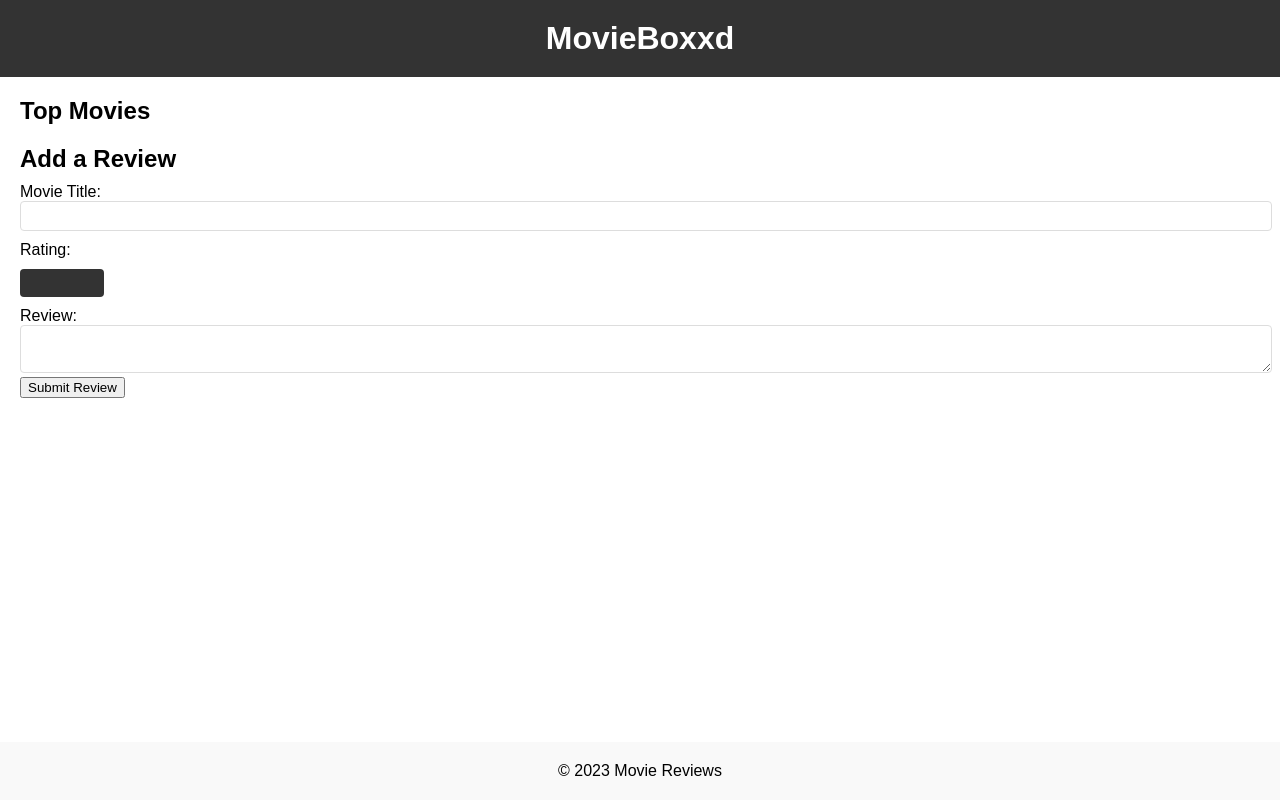
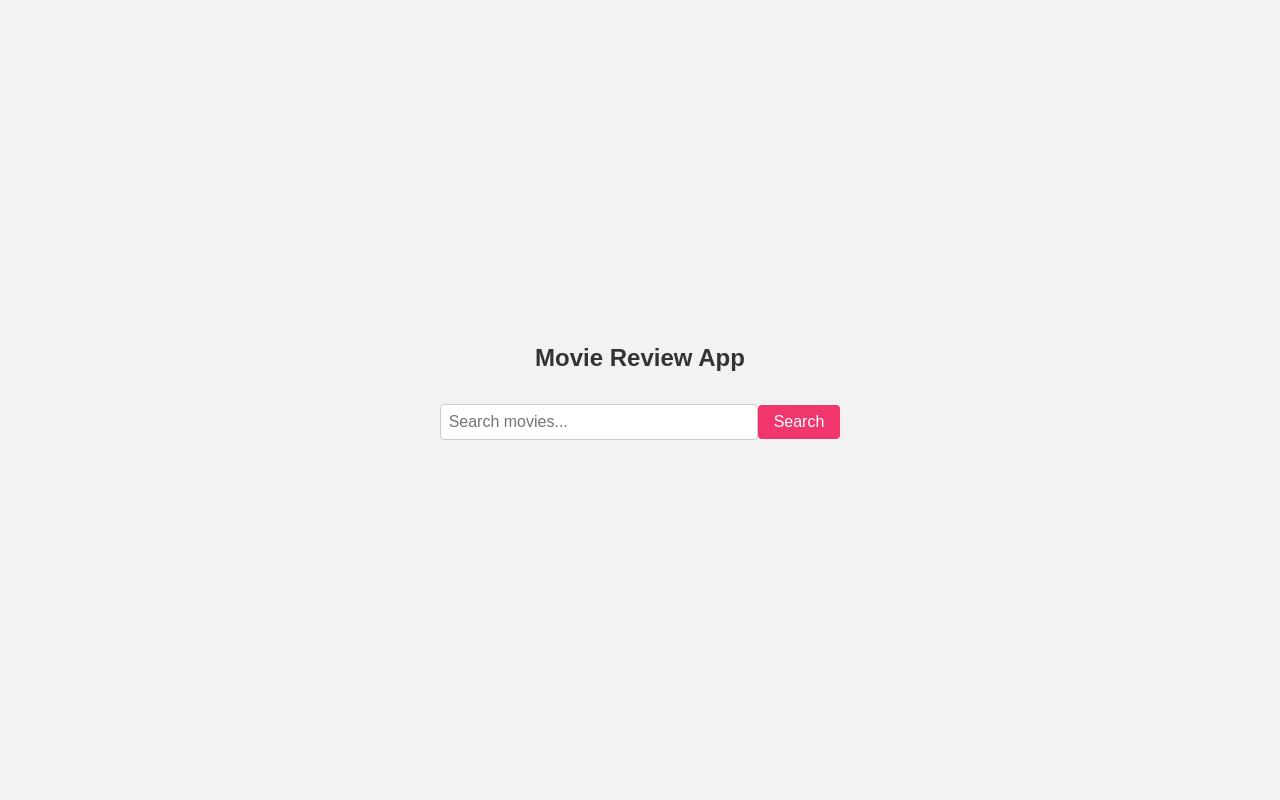
Before and after one commit to ccarsonclay/MovieApp, a React (Create React App) app: page / in a window 1280 px wide. Built offline with nearby package versions, Linux system fonts and the light colour scheme.

Commit message:
js overhaul

```diff
--- a/package.json
+++ b/package.json
@@ -7,6 +7,9 @@
     "@testing-library/react": "^13.4.0",
     "@testing-library/user-event": "^13.5.0",
     "axios": "^1.4.0",
+    "express": "^4.18.2",
+    "firebase": "^10.0.0",
+    "mongodb": "^5.7.0",
     "react": "^18.2.0",
     "react-dom": "^18.2.0",
     "react-router-dom": "^6.14.2",
--- a/src/App.css
+++ b/src/App.css
@@ -1,88 +1,66 @@
 body {
+  background-color: #f2f2f2;
   font-family: Arial, sans-serif;
-  margin: 0;
-  padding: 0;
+  color: #333;
 }
 
-.app {
+.container {
   display: flex;
   flex-direction: column;
+  align-items: center;
+  justify-content: center;
   min-height: 100vh;
+  text-align: center;
+  padding: 2rem;
+  box-sizing: border-box;
 }
 
-header {
-  background-color: #333;
-  color: white;
-  padding: 20px;
-  text-align: center;
+h1 {
+  margin-bottom: 2rem;
+  font-size: 24px;
+  font-weight: bold;
 }
 
-main {
-  flex-grow: 1;
-  padding: 20px;
+form {
+  margin-bottom: 2rem;
 }
 
-h1, h2, h3 {
-  margin: 0;
-}
-
-.movie-list {
-  display: grid;
-  grid-template-columns: repeat(auto-fit, minmax(250px, 1fr));
-  gap: 20px;
-}
-
-.movie-card {
+input[type="text"],
+input[type="number"] {
+  padding: 0.5rem;
+  width: 300px;
+  font-size: 16px;
+  color: #333;
   border: 1px solid #ccc;
-  padding: 10px;
-}
-
-.movie-card h3 {
-  margin-bottom: 10px;
-}
-
-.movie-card img {
-  max-width: 100%;
-  height: auto;
-}
-
-#add-review-form {
-  margin-top: 20px;
-}
-
-#add-review-form label {
-  display: block;
-  margin-top: 10px;
-}
-
-#add-review-form input[type="text"],
-#add-review-form textarea {
-  width: 100%;
-  padding: 5px;
-  font-size: 16px;
-  border: 1px solid #ddd;
   border-radius: 4px;
 }
 
-#add-review-form input[type="number"],
-#add-review-form input[type="submit"] {
-  display: block;
-  margin-top: 10px;
-  padding: 5px 10px;
+button {
+  padding: 0.5rem 1rem;
   font-size: 16px;
-  background-color: #333;
+  background-color: #f1356d;
   color: white;
   border: none;
   border-radius: 4px;
   cursor: pointer;
 }
 
-#add-review-form input[type="submit"]:hover {
-  background-color: #555;
+.movie-card {
+  margin-bottom: 2rem;
+  background-color: #fff;
+  border-radius: 4px;
+  box-shadow: 0 2px 2px rgba(0, 0, 0, 0.1);
+  padding: 1rem;
 }
 
-footer {
-  background-color: #f9f9f9;
-  padding: 20px;
-  text-align: center;
+.movie-card h2 {
+  margin-top: 1rem;
+  font-size: 18px;
+  font-weight: bold;
 }
+
+.reviews p {
+  margin: 0.5rem 0;
+  font-size: 14px;
+  line-height: 1.4;
+}
--- a/src/App.js
+++ b/src/App.js
@@ -1,82 +1,131 @@
+import React, { useState } from 'react';
 import axios from 'axios';
-import React, { useState } from 'react';
 import './App.css';
 
 function App() {
+  const [searchTerm, setSearchTerm] = useState('');
   const [movies, setMovies] = useState([]);
+  const [error, setError] = useState('');
+  const [reviews, setReviews] = useState([]);
+  const [reviewContent, setReviewContent] = useState('');
+  const [score, setScore] = useState('');
 
-  const addReview = async (title, rating, review) => {
+  const handleSearch = async (e) => {
+    e.preventDefault();
+
     try {
-      const response = await axios.get(`http://www.omdbapi.com/?t=${encodeURIComponent(title)}&apikey=3e71c3e0`);
-      const movieData = response.data;
+      const response = await axios.get(
+        `http://www.omdbapi.com/?s=${encodeURIComponent(
+          searchTerm
+        )}&apikey=3e71c3e0`
+      );
+      const data = response.data;
 
-      if (movieData.Response === 'True') {
-        const imdbID = movieData.imdbID;
-        const posterResponse = await axios.get(`http://www.omdbapi.com/?i=${encodeURIComponent(imdbID)}&apikey=3e71c3e0`);
-        const posterData = posterResponse.data;
+      if (data.Response === 'True') {
+        const moviesWithPosters = await Promise.all(
+          data.Search.map(async (movie) => {
+            const posterResponse = await axios.get(
+              `http://www.omdbapi.com/?i=${encodeURIComponent(
+                movie.imdbID
+              )}&apikey=3e71c3e0`
+            );
+            const posterData = posterResponse.data;
 
-        const newMovie = {
-          title,
-          rating,
-          review,
-          poster: posterData.Poster,
-        };
+            return {
+              id: movie.imdbID,
+              title: movie.Title,
+              poster: posterData.Poster,
+            };
+          })
+        );
 
-        setMovies(prevMovies => [...prevMovies, newMovie]);
+        setMovies(moviesWithPosters);
+        setError('');
+      } else {
+        setMovies([]);
+        setError(data.Error);
       }
     } catch (error) {
       console.error(error);
+      setMovies([]);
+      setError('An error occurred while fetching the movies');
     }
   };
 
+  const handleReviewSubmit = (e, movieId, reviewContent) => {
+    e.preventDefault();
+
+    const newReview = {
+      movieId: movieId,
+      content: reviewContent,
+      score: score,
+    };
+
+    setReviews([...reviews, newReview]);
+    setReviewContent('');
+    setScore('');
+  };
+
   return (
-    <div className="app">
-      <header>
-        <h1>MovieBoxxd</h1>
-      </header>
-      <main>
-        {/* Display movie list */}
-        <section id="movies">
-          <h2>Top Movies</h2>
-          <div className="movie-list">
-            {movies.map((movie, index) => (
-              <div key={index} className="movie-card">
-              <h3>{movie.title}</h3>
+    <div className="container">
+      <h1>Movie Review App</h1>
+
+      <form onSubmit={handleSearch}>
+        <input
+          type="text"
+          value={searchTerm}
+          onChange={(e) => setSearchTerm(e.target.value)}
+          placeholder="Search movies..."
+          required
+        />
+        <button type="submit">Search</button>
+      </form>
+
+      {error ? (
+        <p className="error">{error}</p>
+      ) : (
+        <div className="movies">
+          {movies.map((movie) => (
+            <div key={movie.id} className="movie-card">
               <img src={movie.poster} alt={movie.title} />
-              <p>{movie.review}</p>
-              <p>Rating: {movie.rating}</p>
+              <h2>{movie.title}</h2>
+
+              <form onSubmit={(e) => handleReviewSubmit(e, movie.id, reviewContent)}>
+                <input
+                  type="text"
+                  value={reviewContent}
+                  onChange={(e) => setReviewContent(e.target.value)}
+                  placeholder="Write a review..."
+                  required
+                />
+                <input
+                  type="number"
+                  min="1"
+                  max="10"
+                  placeholder="Score (1-10)"
+                  value={score}
+                  onChange={(e) => setScore(e.target.value)}
+                  required
+                />
+                <button type="submit">Submit Review</button>
+              </form>
+
+              <div className="reviews">
+                {reviews.map((review, index) => {
+                  if (review.movieId === movie.id) {
+                    return (
+                      <div key={index}>
+                        <p>{review.content}</p>
+                        <p>Score: {review.score}</p>
+                      </div>
+                    );
+                  }
+                })}
+              </div>
             </div>
-            ))}
-          </div>
-        </section>
-
-        {/* Review form */}
-        <section id="add-review-form">
-          <h2>Add a Review</h2>
-          <form
-            onSubmit={(e) => {
-              e.preventDefault();
-              const { title, rating, review } = e.target;
-              addReview(title.value, Number(rating.value), review.value);
-              e.target.reset();
-            }}
-          >
-            <label htmlFor="movie-title">Movie Title:</label>
-            <input type="text" id="movie-title" required />
-
-            <label htmlFor="rating">Rating:</label>
-            <input type="number" id="rating" min="0" max="5" step="0.1" required />
-
-            <label htmlFor="review">Review:</label>
-            <textarea id="review" />
-
-            <button type="submit">Submit Review</button>
-          </form>
-        </section>
-      </main>
-      <footer>
-        &copy; 2023 Movie Reviews
-      </footer>
+          ))}
+        </div>
+      )}
     </div>
   );
 }
```
Also changed, not shown: 2 other files (tests, documents, lock files or other folders).
